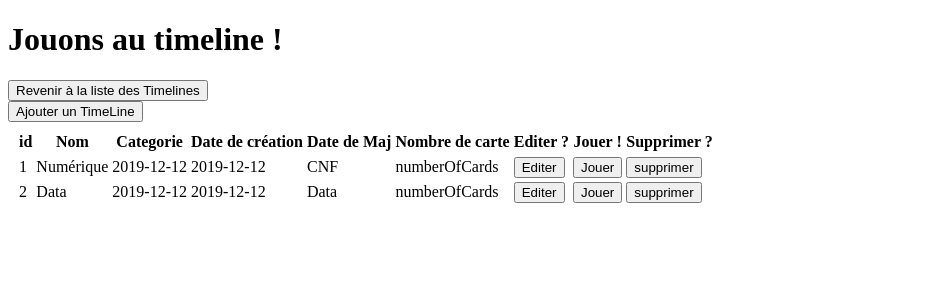
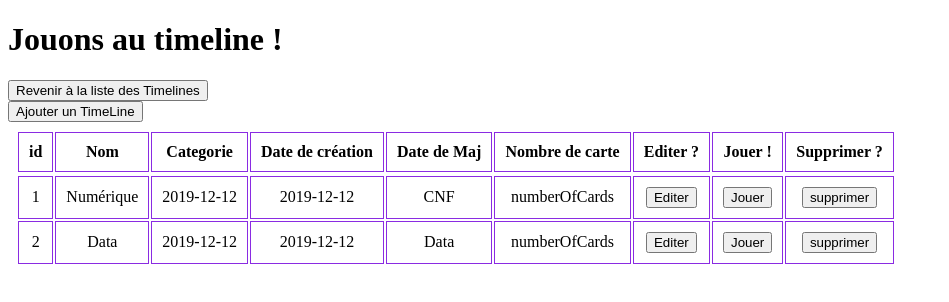
Before and after one commit to pierre-simplon/TimeLine, an Angular app in the folder Timeline/: page / in a window 1280 px wide. Shown: the top 302 px of the page, without its empty margins (0-949 px from the left). Built offline with nearby package versions, Linux system fonts and the light colour scheme.

Commit message:
v3 avec test css

```diff
--- a/Timeline/src/app/formlist/formlist.component.css
+++ b/Timeline/src/app/formlist/formlist.component.css
@@ -0,0 +1,10 @@
+td,
+th {
+    border: 1px solid rgb(190, 190, 190);
+    padding: 10px;
+    border-color: blueviolet;
+}
+
+td {
+    text-align: center;
+}
```
